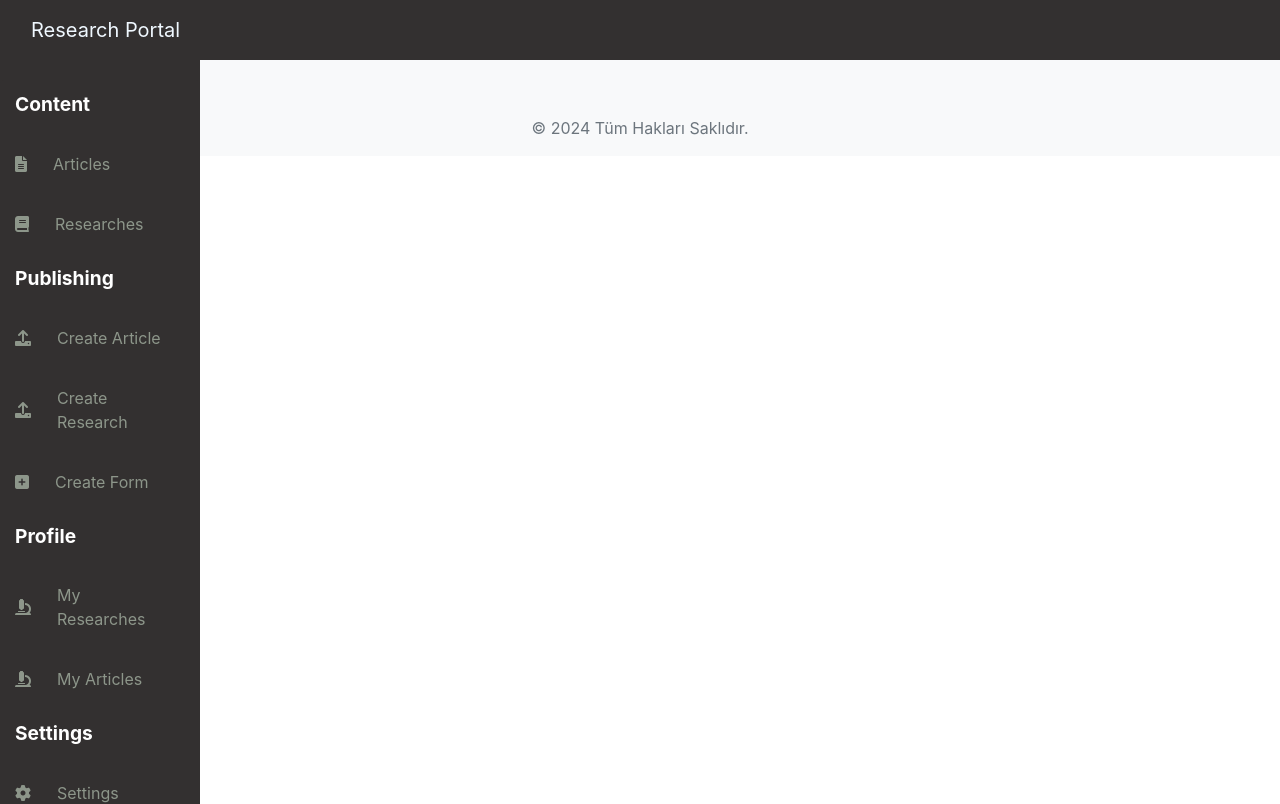
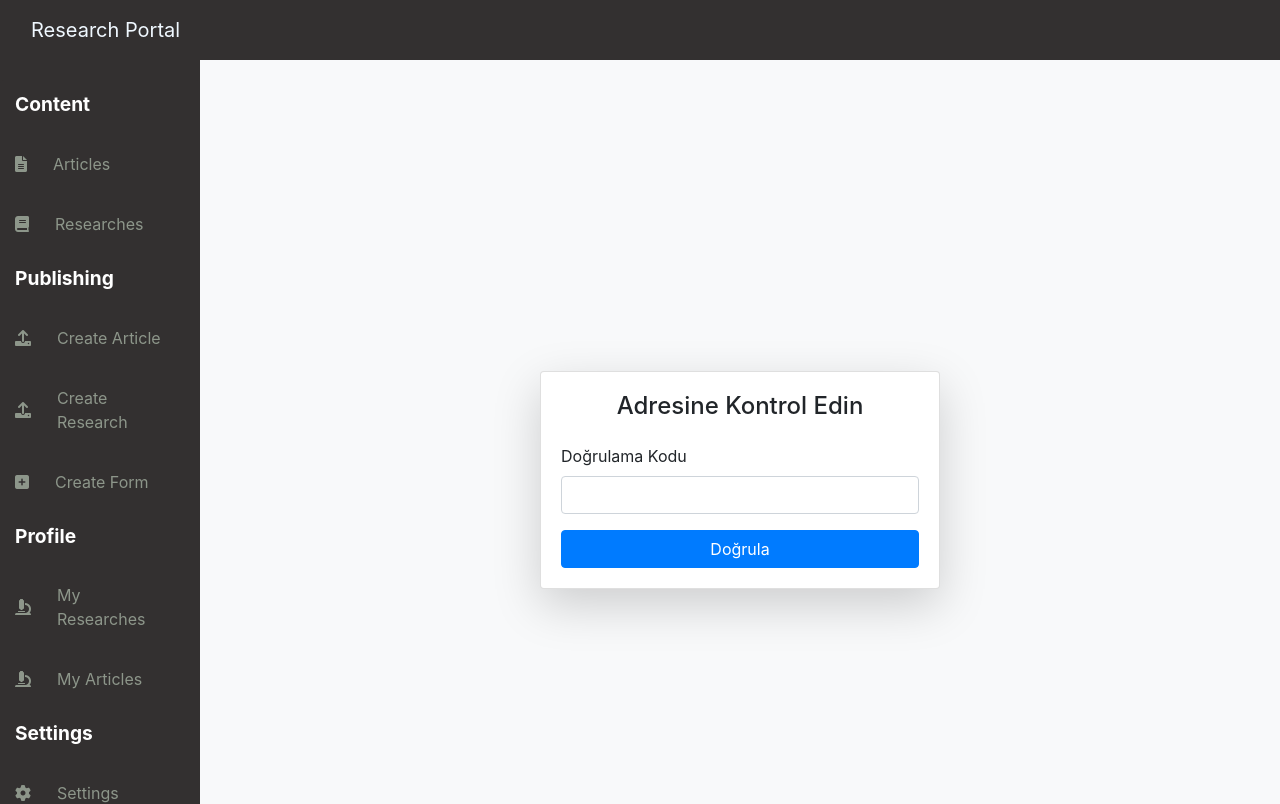
Before and after one commit to harunyigit02/ResearchPortalUI, an Angular app: page /email-verification in a window 1280 px wide. Before the commit this address led to /. Shown: the top 804 px of the page. Built offline with nearby package versions, Linux system fonts and the light colour scheme.

Commit message:
ImplementedemailSender Service and added Verification feature

```diff
--- a/src/app/Models/register-request.model.ts
+++ b/src/app/Models/register-request.model.ts
@@ -1,5 +1,5 @@
 export interface RegisterRequest{
     email:string
     password:string
-    role:string
+
 }
--- /dev/null
+++ b/src/app/Models/verify-email.model.ts
@@ -0,0 +1,4 @@
+export interface VerifyEmail{
+    email:string
+    verificationCode:string
+}
--- a/src/app/app.component.ts
+++ b/src/app/app.component.ts
@@ -19,6 +19,7 @@ import { DataService } from './data.service';
 import { RegisterComponent } from './register/register.component';
 import { FormsModule } from '@angular/forms';
 import { ParticipantInfoFormComponent } from './participant-info-form/participant-info-form.component';
+import { EmailVerificationComponent } from './email-verification/email-verification.component';
 
 @Component({
   selector: 'app-root',
@@ -42,7 +43,8 @@ import { ParticipantInfoFormComponent } from './participant-info-form/participan
     LoginComponent,
     MyArticlesComponent,
     RegisterComponent,
-    ParticipantInfoFormComponent
+    ParticipantInfoFormComponent,
+    EmailVerificationComponent
 
   ],
   templateUrl: './app.component.html',
--- a/src/app/app.routes.ts
+++ b/src/app/app.routes.ts
@@ -14,6 +14,7 @@ import { MyArticlesComponent } from './my-articles/my-articles.component';
 import { RegisterComponent } from './register/register.component';
 import { AuthGuard } from './guards/auth.guard';
 import { ParticipantInfoFormComponent } from './participant-info-form/participant-info-form.component';
+import { EmailVerificationComponent } from './email-verification/email-verification.component';
 
 
 export const routes: Routes = [
@@ -32,6 +33,7 @@ export const routes: Routes = [
     {path: 'my-articles', component: MyArticlesComponent,canActivate:[AuthGuard]},
     {path: 'register', component: RegisterComponent},
     {path: 'participant-form', component: ParticipantInfoFormComponent},
+    {path: 'email-verification', component: EmailVerificationComponent},
 
 
 
--- a/src/app/data.service.ts
+++ b/src/app/data.service.ts
@@ -8,6 +8,7 @@ import { LoginRequest } from './Models/login-request.model';
 import { NavigationEnd, Router } from '@angular/router';
 import { RegisterRequest } from './Models/register-request.model';
 import { PagedResult } from './Models/pagingResult.model';
+import { VerifyEmail } from './Models/verify-email.model';
 
 @Injectable({
   providedIn: 'root'
@@ -185,10 +186,16 @@ export class DataService {
   register(registerRequest:RegisterRequest):Observable<any>{
     return this.http.post(`${this.apiUrl}/Auth/register`,registerRequest);
   }
+  verifyEmail(verifyEmail:VerifyEmail):Observable<any> {
+    return this.http.post(`${this.apiUrl}/Auth/verify-email`,verifyEmail)
+  }
 
   // Token'ı localStorage'a kaydet
   saveToken(token: string): void {
     localStorage.setItem('jwt_token', token);
+  }
+  saveEmailLocal(email:string):void {
+    localStorage.setItem('email',email);
   }
 
   // Kullanıcıyı çıkış yaptırma (Token'ı silme)
@@ -199,6 +206,9 @@ export class DataService {
   // Token'ı al
   getToken(): string | null {
     return localStorage.getItem('jwt_token');
+  }
+  getEmailLocal():string | null {
+    return localStorage.getItem('email');
   }
 
   // Kullanıcının oturum açıp açmadığını kontrol et
--- /dev/null
+++ b/src/app/email-verification/email-verification.component.html
@@ -0,0 +1,34 @@
+<div class="container d-flex justify-content-center align-items-center" style="min-height: 100vh;">
+    <div class="card shadow-lg" style="width: 100%; max-width: 400px;">
+      <div class="card-body">
+        <h4 class="card-title text-center mb-4">{{userEmail}} Adresine Kontrol Edin</h4>
+
+        <!-- Başarılı mesaj -->
+        <div *ngIf="successMessage" class="alert alert-success">
+          <strong>Başarılı:</strong> {{ successMessage }}
+        </div>
+
+        <!-- Hata mesajı -->
+        <div *ngIf="errorMessage" class="alert alert-danger">
+          <strong>Hata:</strong> {{ errorMessage }}
+        </div>
+
+        <!-- Doğrulama formu -->
+        <form (ngSubmit)="onSubmit()">
+          <div class="mb-3">
+            <label for="verificationCode" class="form-label">Doğrulama Kodu</label>
+            <input
+              type="text"
+              class="form-control"
+              id="verificationCode"
+              [(ngModel)]="verifyEmail.verificationCode"
+              name="verificationCode"
+              required
+            />
+          </div>
+
+          <button type="submit" class="btn btn-primary w-100">Doğrula</button>
+        </form>
+      </div>
+    </div>
+  </div>
--- /dev/null
+++ b/src/app/email-verification/email-verification.component.ts
@@ -0,0 +1,53 @@
+import { Component } from '@angular/core';
+import { DataService } from '../data.service';
+import { VerifyEmail } from '../Models/verify-email.model';
+import { Router } from '@angular/router';
+import { CommonModule } from '@angular/common';
+import { FormsModule, ReactiveFormsModule } from '@angular/forms';
+
+@Component({
+  selector: 'app-email-verification',
+  standalone: true,
+  imports: [CommonModule,FormsModule],
+  templateUrl: './email-verification.component.html',
+  styleUrl: './email-verification.component.css'
+})
+export class EmailVerificationComponent {
+
+
+
+  successMessage: string | null = null; // Başarılı ekleme için mesaj
+  errorMessage: string | null = null;
+  verifyEmail: VerifyEmail = {email:'', verificationCode: '' };
+  userEmail:string|null='';
+
+  constructor(private dataService:DataService,private router:Router){}
+
+  ngOnInit(){
+     this.userEmail=this.dataService.getEmailLocal();
+    if(this.userEmail){
+      this.verifyEmail = {email:this.userEmail,verificationCode:this.verifyEmail.verificationCode}
+    }
+  }
+  onSubmit(): void {
+    // API isteğini gönderiyoruz
+    this.dataService.verifyEmail(this.verifyEmail).subscribe({
+      next: (response) => {
+        this.successMessage = 'Doğrulama başarılı! Yönlendiriliyorsunuz...';
+        this.errorMessage = null;
+        // Giriş ekranına yönlendir
+        setTimeout(() => {
+          this.router.navigate(['/login']);
+        }, 2000);
+      },
+      error: (error) => {
+        console.error('Doğrulama hatası:', error);
+        this.errorMessage = 'Doğrulama kodu geçersiz!';
+        this.successMessage = null;
+      }
+    });
+  }
+
+
+
+}
--- a/src/app/participant-info-form/participant-info-form.component.ts
+++ b/src/app/participant-info-form/participant-info-form.component.ts
@@ -3,6 +3,7 @@ import { FormBuilder, FormGroup, ReactiveFormsModule, Validators } from '@angula
 import { ChildStatus, DisabilityStatus, EducationLevel, Ethnicity, Gender, HousingType, MaritalStatus, Occupation, ParentalStatus } from '../Enums/participant-infos';
 import { CommonModule } from '@angular/common';
 import { DataService } from '../data.service';
+import { Router } from '@angular/router';
 
 @Component({
   selector: 'app-participant-info-form',
@@ -25,7 +26,8 @@ export class ParticipantInfoFormComponent {
 
   constructor(
     private fb: FormBuilder,
-    private dataService:DataService
+    private dataService:DataService,
+    private router:Router
   ) {
     this.participantForm = this.fb.group({
       age: ['',Validators.min(0)],
@@ -58,6 +60,7 @@ export class ParticipantInfoFormComponent {
           const formData = this.participantForm.value;
           this.dataService.addParticipantInfo(token,formData).subscribe(response => {
             console.log('Form submitted successfully!', response);
+            this.router.navigate(['/articles']);
           }, error => {
             console.error('Error submitting form', error);
           });
--- a/src/app/register/register.component.ts
+++ b/src/app/register/register.component.ts
@@ -1,5 +1,5 @@
 import { Component } from '@angular/core';
-import { AbstractControl, FormControl, FormGroup, ReactiveFormsModule, ValidationErrors, Validators } from '@angular/forms';
+import { AbstractControl, FormControl, FormGroup, FormsModule, ReactiveFormsModule, ValidationErrors, Validators } from '@angular/forms';
 import { DataService } from '../data.service';
 import { Router } from '@angular/router';
 import { LoginRequest } from '../Models/login-request.model';
@@ -54,15 +54,16 @@ export class RegisterComponent {
     }
 
     const registerRequest: RegisterRequest = {
-      ...this.registerForm.value,
-      role: 'user' // Varsayılan olarak 'user' rolünü ekliyoruz
+      ...this.registerForm.value
+       // Varsayılan olarak 'user' rolünü ekliyoruz
     };
 
     this.dataService.register(registerRequest).subscribe(
       (response) => {
         console.log("Giriş Başarılı:");
         this.dataService.saveToken(response.token);
-        this.router.navigate(['/login']); // Başarılı giriş sonrası yönlendirme
+        this.dataService.saveEmailLocal(registerRequest.email)
+        this.router.navigate(['/email-verification']); // Başarılı giriş sonrası yönlendirme
       },
       (error) => {
         console.log("Giriş Hatası:", error);
```
Also changed, not shown: src/app/email-verification/email-verification.component.css (added), 1 other file (tests, documents, lock files or other folders).
